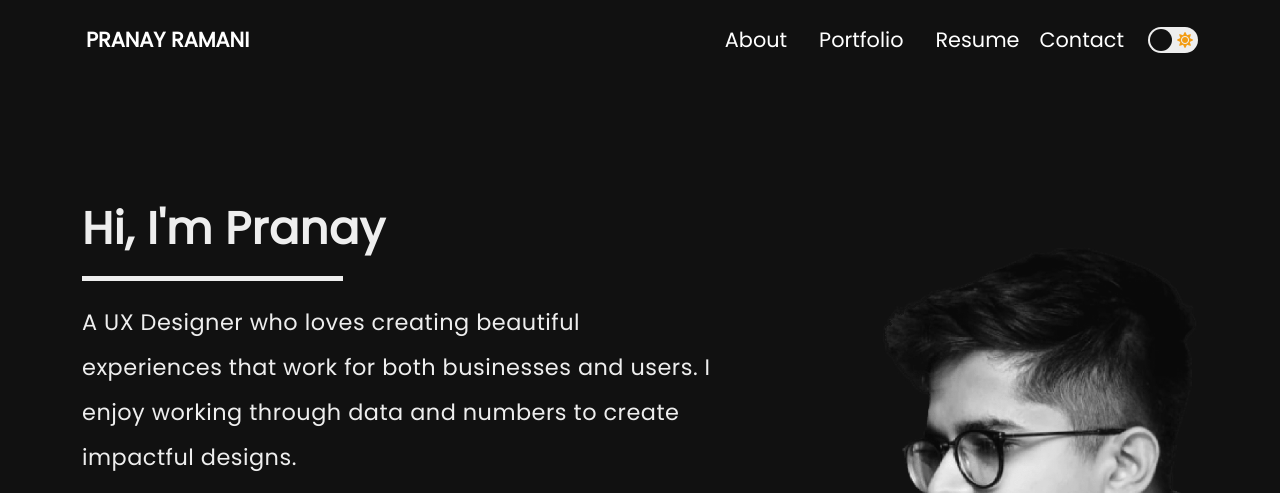
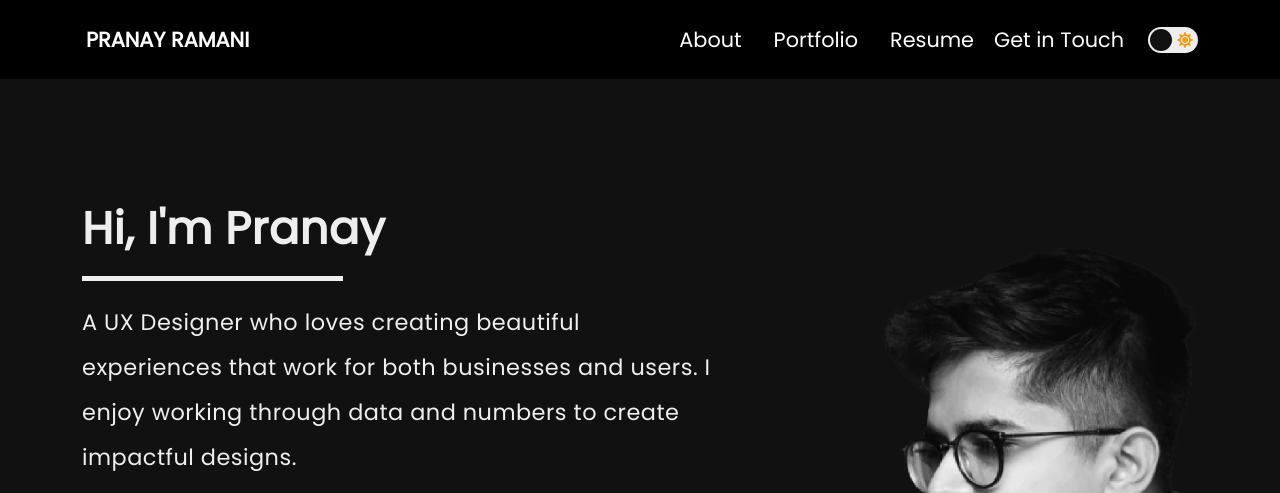
Before and after one commit to AtishKumar98/Pranay_portfolio, a plain HTML site: page index.html in a window 1280 px wide. Shown: the top 493 px of the page. Drawn offline with nearby package versions, Linux system fonts and the light colour scheme.

Commit message:
Main_changes

```diff
--- a/index.html
+++ b/index.html
@@ -30,7 +30,7 @@
 
   <body>
     <!-- Navbar -->
-    <nav class="navbar fixed-top py-3 navbar-expand-lg">
+    <nav class="navbar fixed-top py-3 navbar-expand-lg" style="background-color:black;">
       <div class="container">
         <a class="nav-brand text-white text-decoration-none ps-1" href="#"
           ><strong>PRANAY RAMANI</strong></a
@@ -68,7 +68,7 @@
               >
             </li>
             <li class="nav-item">
-              <a class="nav-link text-white ps-1" href="#contact">Contact</a>
+              <a class="nav-link text-white ps-1" href="#contact">Get in Touch</a>
             </li>
           </ul>
         </div>
@@ -280,9 +280,9 @@
           Get in touch for collaborations.
         </p>
       </div>
-      <div class="text-center footer-text mb-3">
-        Copyright © Pranay Ramani. 2022 All Rights Reserved.
-      </div>
+    </div>
+    <div class="text-center p-4"style="width:100%; background-color:black;">
+      Copyright © Pranay Ramani. 2022 All Rights Reserved.
     </div>
     <!-- Bootstrap Dark Mode JS -->
     <script src="./javascript/dark-mode-switch.min.js"></script>
```
